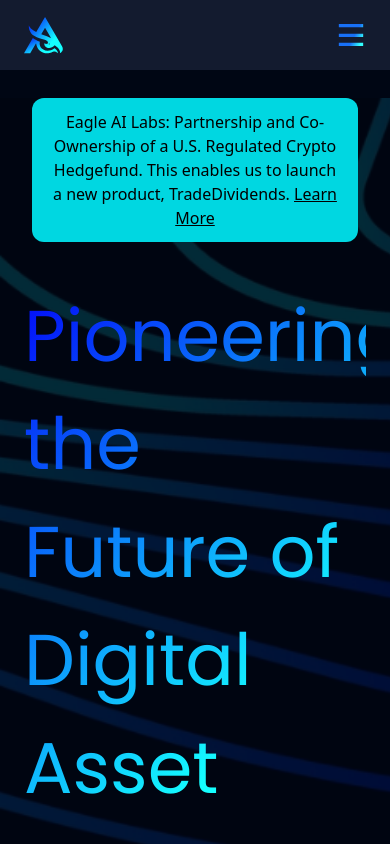
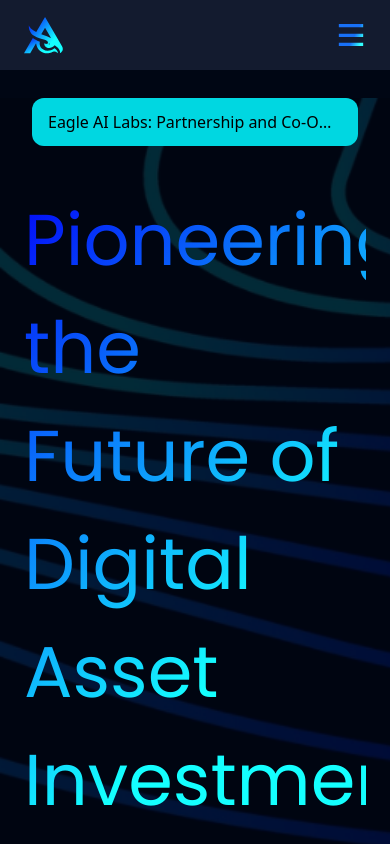
Before and after one commit to oyerohabib/eagle-ai, a Next.js app: page / in a window 390 px wide. Shown: the top 844 px of the page. Built offline with nearby package versions, Linux system fonts and the light colour scheme.

Commit message:
fix: improved responsiveness of Banner component

```diff
--- a/src/app/components/Banner.tsx
+++ b/src/app/components/Banner.tsx
@@ -2,8 +2,9 @@
 
 const AlertBanner: React.FC = () => {
   return (
-    <div className="mx-8">
+    <div className="mx-8" id="fullText">
       <div className="container mx-auto rounded-xl mt-7 bg-banner py-3 px-4 text-center">
+        <div className="whitespace-nowrap overflow-hidden text-ellipsis">
           <span className="font-medium">Eagle AI Labs:</span>{" "}
           {
             "Partnership and Co-Ownership of a U.S. Regulated Crypto Hedgefund. This enables us to launch a new product, TradeDividends.  "
@@ -13,6 +14,7 @@
           </Link>
         </div>
       </div>
+    </div>
   );
 };
 
```
Lines whose indentation alone changed are shown as unchanged.
